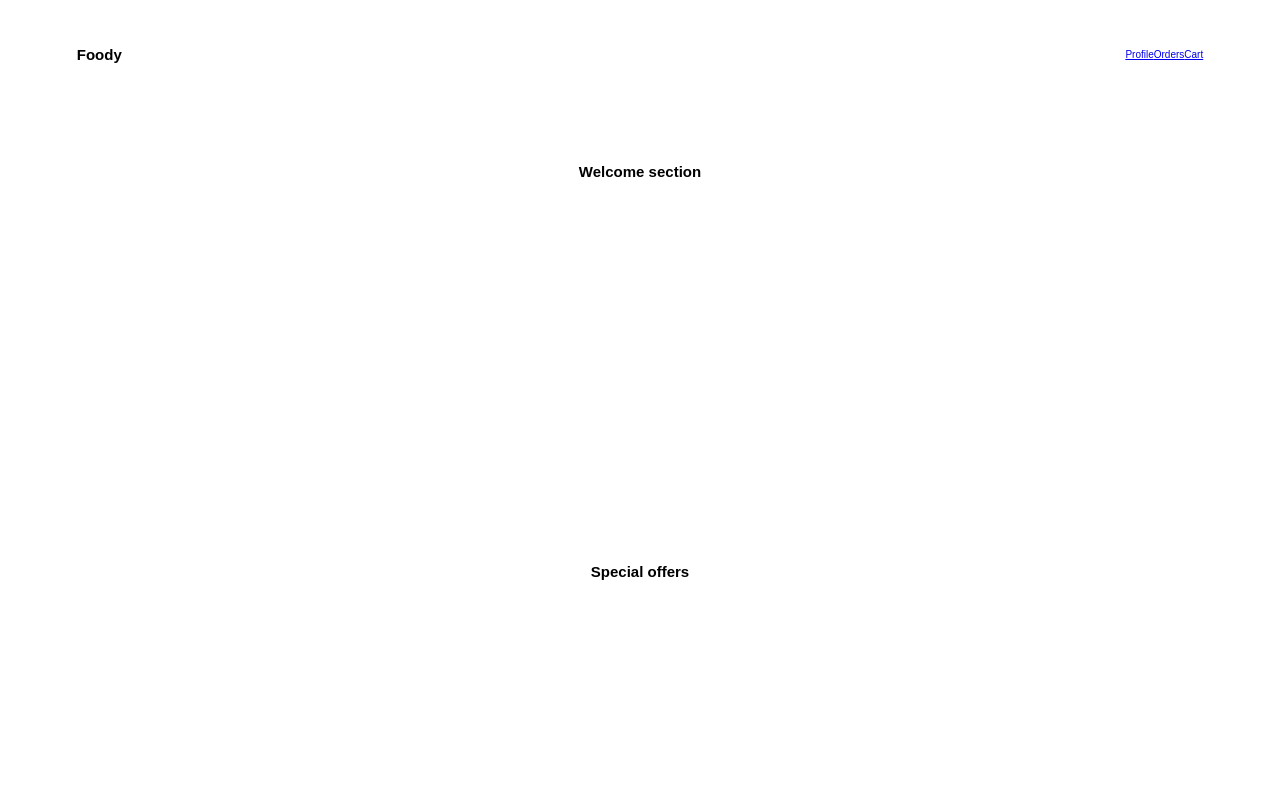
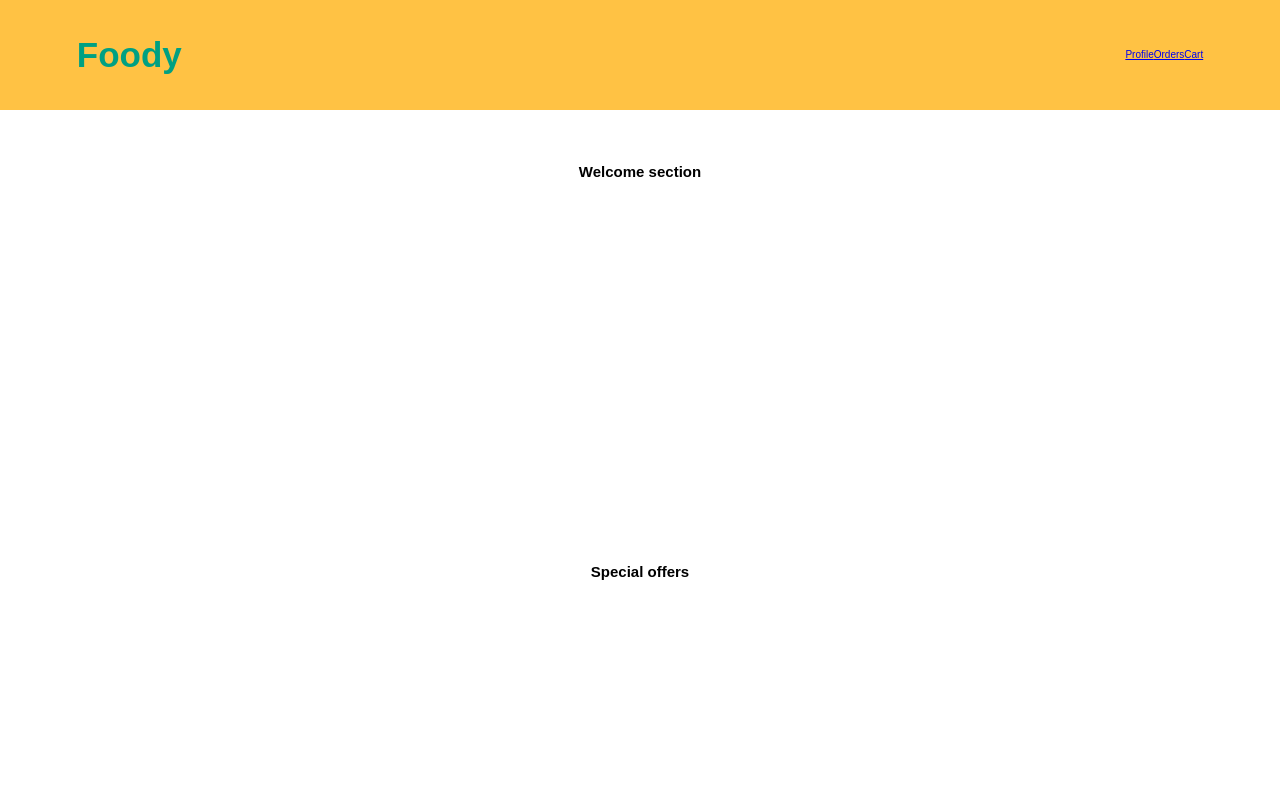
Before and after one commit to AdoDragicevic/foody, a React (Create React App) app: page / in a window 1280 px wide. Shown: the top 800 px of the page. Built offline with nearby package versions, Linux system fonts and the light colour scheme.

Commit message:
add basic styles to header

```diff
--- a/src/components/layout/Header.tsx
+++ b/src/components/layout/Header.tsx
@@ -2,6 +2,7 @@ import { HeaderProps } from "../../models/props";
 
 const Header = ({ children, className }: HeaderProps) => (
   <header className={`header ${className}`}>
+    <h2 className="header__logo">Foody</h2>
     {children}
   </header>
 );
--- a/src/pages/HomePage.tsx
+++ b/src/pages/HomePage.tsx
@@ -5,7 +5,6 @@ import UserNav from "../components/navigation/UserNav";
 const HomePage = () => (
   <>
     <Header className="home-page__header">
-      <h2>Foody</h2>
       <UserNav />
     </Header>
 
--- /dev/null
+++ b/src/styles/abstracts/_variables.scss
@@ -0,0 +1,5 @@
+$color-primary: #FFC244;
+
+$color-secondary: #00A082;
+
+$color-white: #fff;
--- /dev/null
+++ b/src/styles/base/_utils.scss
@@ -0,0 +1,5 @@
+.fix-top {
+  position: fixed;
+  left: 0;
+  top: 0;
+}
--- a/src/styles/layout/_header.scss
+++ b/src/styles/layout/_header.scss
@@ -4,6 +4,12 @@
   align-items: center;
   height: 11rem;
   padding: 0 6vw;
+  background-color: $color-primary;
+
+  &__logo {
+    color: $color-secondary;
+    font-size: 3.5rem;
+  }
 }
 
 /*
--- a/src/styles/main.scss
+++ b/src/styles/main.scss
@@ -1,5 +1,8 @@
+@import "./abstracts/variables";
+
 @import "./base/base";
 @import "./base/typography";
+@import "./base/utils";
 
 @import "./layout/header";
 
```
